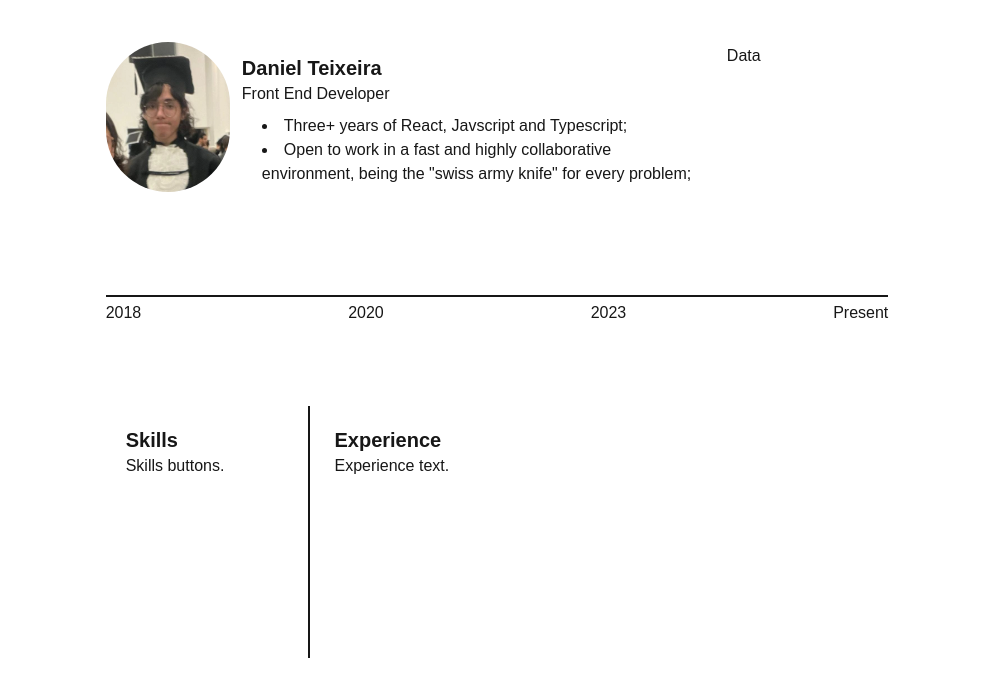
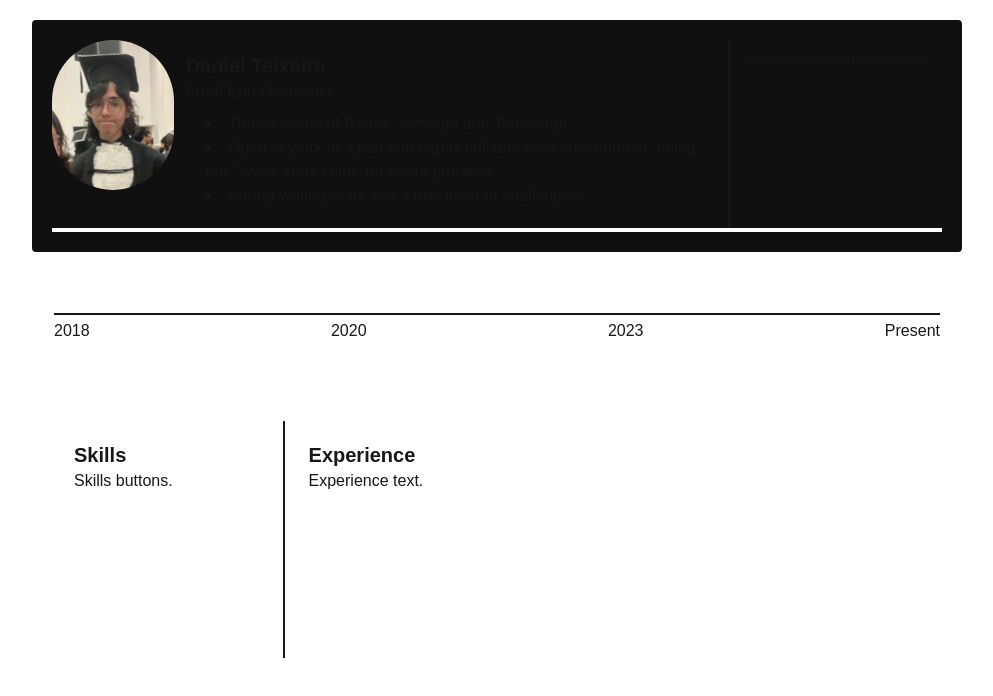
Before and after one commit to nobody-but-me/resume, a Next.js app: page / in a window 1280 px wide. Shown: the top 696 px of the page, without its empty margins (143-1136 px from the left). Built offline with nearby package versions, Linux system fonts and the light colour scheme.

Commit message:
Populating header section.

```diff
--- a/app/page.tsx
+++ b/app/page.tsx
@@ -2,9 +2,10 @@
 
 import picture from "../public/resume-picture.webp";
 
+
 function Header() {
   return (
-    <section className="w-full h-[250px] p-5 flex flex-col border-2 border-solid border-white rounded-sm"> {/* TODO: make this whole layout responsible. */}
+    <section className="w-full h-[250px] p-5 flex flex-col bg-[#101010] rounded-sm"> {/* TODO: make this whole layout responsible. */}
       {/* TODO: DIV hell */}
       <div className="w-full h-full flex flex-row">
         <section className="h-full">
@@ -18,9 +19,13 @@ function Header() {
 	  <ul className="list-disc list-inside m-2 pl-3">
 	    <li>Three+ years of React, Javscript and Typescript;</li>
 	    <li>Open to work in a fast and highly collaborative environment, being the "swiss army knife" for every problem;</li>
+	    <li>Strong writing skills and a true lover of challenges;</li>
 	  </ul>
 	</section>
-        <nav className="w-1/3 h-full border-2 border-solid border-white">Data</nav>
+	<div className="w-[1px] border-1 border-solid border-[--foreground] mr-1 ml-1 p-o"></div>
+	<nav className="w-1/3 h-full p-3 text-xs">
+	  nunesteixeiradaniel12@gmail.com
+	</nav>
       </div>
       <nav className="w-full h-1/4 border-2 border-solid border-white"></nav>
     </section>
@@ -65,7 +70,7 @@ export default function Home() {
   return (
     <>
       <div className="w-full p-5 flex flex-row justify-center">
-        <main className="w-2/3 flex flex-col gap-3">
+        <main className="w-3/4 flex flex-col gap-3">
 	  <Header />
 	  <Timeline />
 	  <Experience />
```
